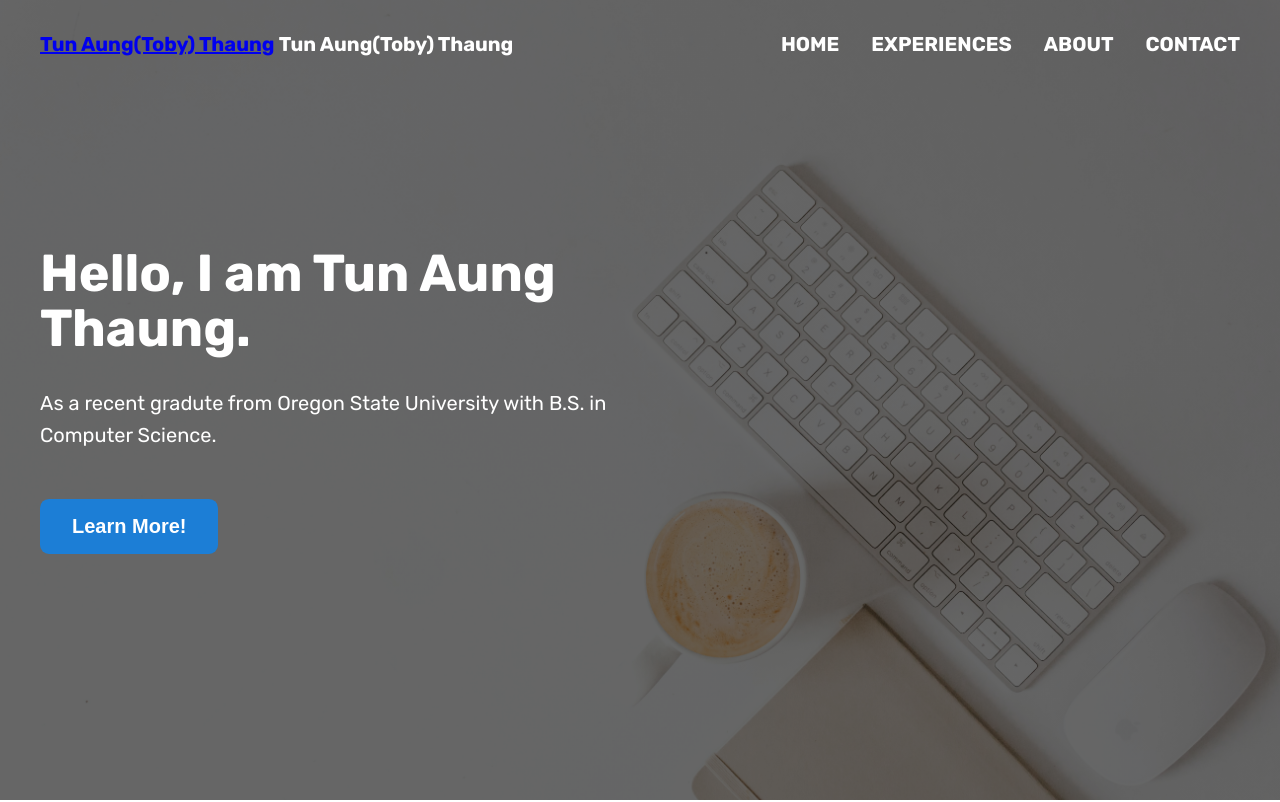
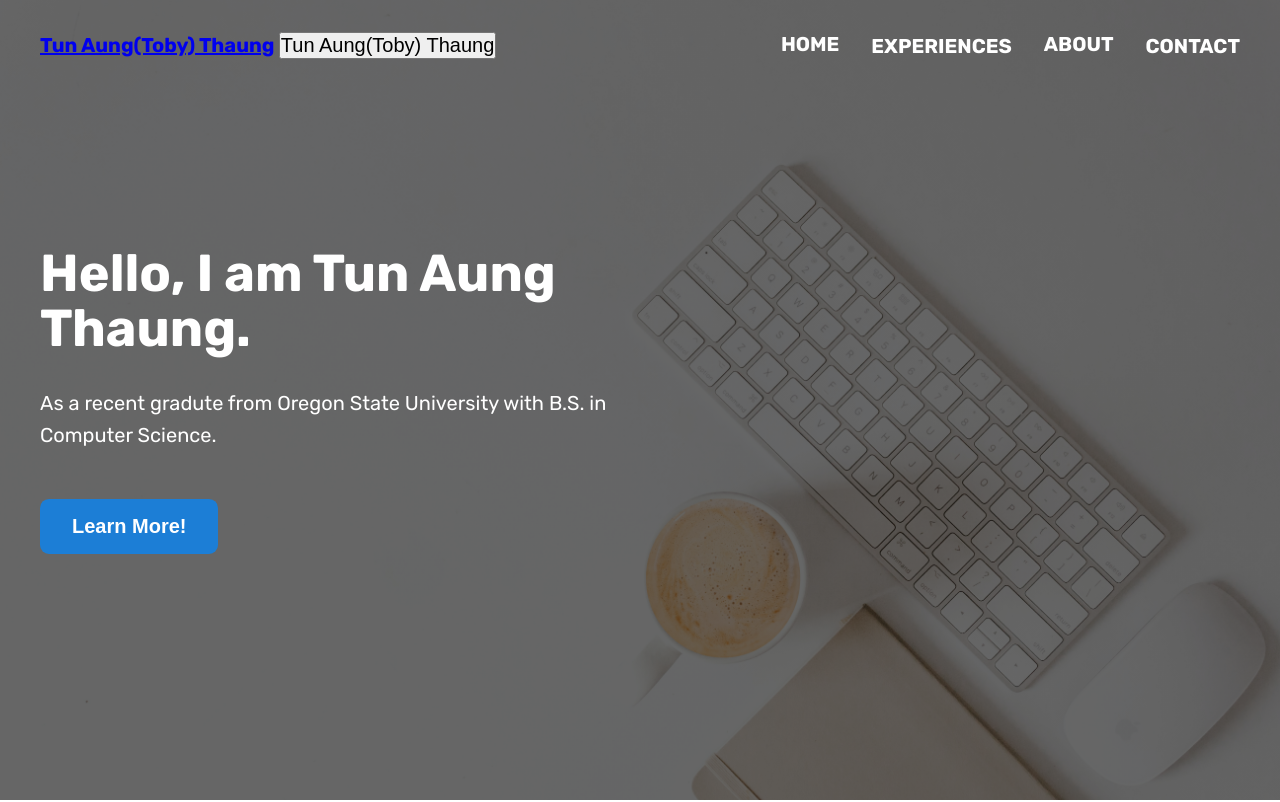
Before and after one commit to toby12352/toby12352.github.io, a website: page index.html in a window 1280 px wide. Shown: the top 802 px of the page. Drawn offline with Linux system fonts and the light colour scheme.

Commit message:
Changes made

```diff
--- a/index.html
+++ b/index.html
@@ -24,7 +24,7 @@
       <nav class="container">
         <div>
             <a href="index.html">Tun Aung(Toby) Thaung</a>
-            <button id="username" class="navi-link navi-button navi-button-contact">
+            <button id="username">
               Tun Aung(Toby) Thaung
             </button>
         </div>
```
